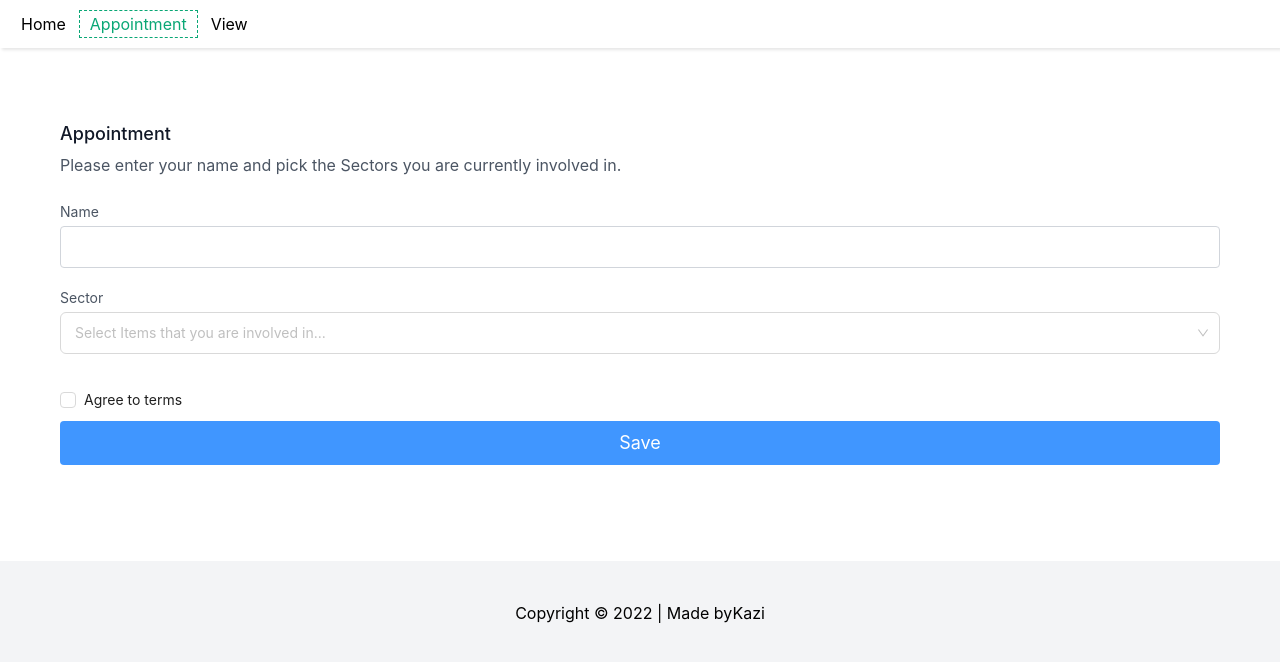
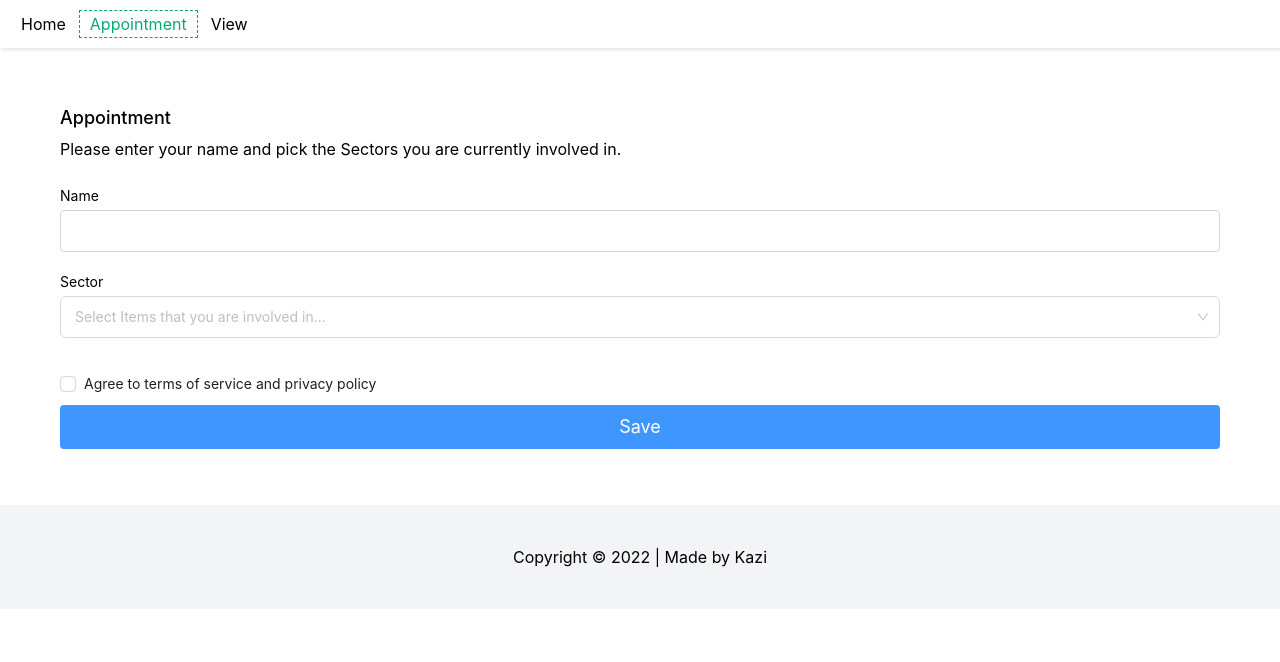
Before and after one commit to kazi331/coding-challenge-fiverr, a Next.js app: page /appointment in a window 1280 px wide. Shown: the top 662 px of the page. Built offline with nearby package versions, Linux system fonts and the light colour scheme; no server answers; the database is empty.

Commit message:
dark mode added partially

```diff
--- a/components/Appoinment.jsx
+++ b/components/Appoinment.jsx
@@ -55,24 +55,25 @@ const AppoinmentForm = () => {
 
   return (
     <>
-      <section className="text-gray-600 body-font sticky top-16 ">
+      <section className="body-font sticky top-16 ">
         <div className="container lg:px-5 mx-auto flex sm:flex-nowrap flex-wrap">
-          <form onSubmit={handleSubmit} className="bg-white flex flex-col md:ml-auto w-full md:py-4 mt-2 md:mt-0">
-            <h2 className="text-gray-900 text-lg mb-1 font-medium title-font">Appointment</h2>
-            <p className="leading-relaxed mb-5 text-gray-600">Please enter your name and pick the Sectors you are currently involved in. </p>
+          <form onSubmit={handleSubmit} className="flex flex-col md:ml-auto w-full md:py-4 mt-2 md:mt-0">
+            <h2 className="text-lg mb-1 font-medium title-font">Appointment</h2>
+            <p className="leading-relaxed mb-5  ">Please enter your name and pick the Sectors you are currently involved in. </p>
             <div className="relative mb-4">
-              <label htmlFor="name" className="leading-7 text-sm text-gray-600">Name</label>
+              <label htmlFor="name" className="leading-7 text-sm ">Name</label>
               <input type="text" id="name" name="name" className="form-input" required />
             </div>
             <div className="relative mb-4">
-              <label htmlFor="email" className="leading-7 text-sm text-gray-600">Sector</label>
+              <label htmlFor="email" className="leading-7 text-sm ">Sector</label>
               <Sectors required value={values} setValues={setValues} />
               <p className='text-red-500 text-sm font-semibold py-2 pl-1'>{err}</p>
             </div>
-            <Checkbox required name="check this"
+            <Checkbox required title="check this"
+            className='dark:text-gray-200'
               style={{ margin: '3px 0 10px' }}
               onChange={() => setAgree(!agree)}>
-              Agree to terms
+              Agree to terms of service and privacy policy
             </Checkbox>
             <button disabled={loading} className="form-button">{loading? 'Saving...' : 'Save'}</button>
           </form>
--- a/components/Layout.js
+++ b/components/Layout.js
@@ -12,7 +12,7 @@ const Layout = ({ children }) => {
   const { pathname } = useRouter();
   return (
     <div>
-      <header className='header'>
+      <header className='header bg-white bg-opacity-50  backdrop-blur dark:bg-gray-800 dark:text-gray-200 z-10'>
         <div className="container">
           <nav className='header-menu'>
             {menuItems.map((m) => <Link className={pathname === m.href ? 'active' : ''} key={m.key} href={m.href} >{m.label}</Link>)}
@@ -21,15 +21,15 @@ const Layout = ({ children }) => {
       </header>
 
       {/* content  */}
-      <div className="p-2 md:p-4 lg:p-10 mt-4" >
+      <div className="p-2 md:p-4 lg:p-10 pt-4 dark:bg-gray-800 dark:text-gray-200" >
         {children}
       </div>
 
       {/* footer  */}
       <footer>
-        <p className='text-center bg-gray-100 py-10 mt-10 '>
+        <p className='text-center bg-gray-100 dark:bg-gray-900 dark:text-gray-200 py-10 pt-10 '>
           Copyright &copy; 2022 | Made by
-          <Link href="https://github.com/kazi331" title='Kazi On Github'>Kazi</Link>
+          <Link href="https://github.com/kazi331" title='Kazi On Github'> Kazi</Link>
         </p>
       </footer>
     </div>
--- a/components/Title.jsx
+++ b/components/Title.jsx
@@ -14,9 +14,9 @@ const Title = ({ name, id }) => {
     }
   };
   return (
-    <div className='flex items-center justify-between'>
-      <div className='relative inline-block'>
-        <h2 className="text-gray-900 title-font font-medium">{name}</h2>
+    <div className='flex items-center justify-between dark:text-gray-200 '>
+      <div className='relative'>
+        <h2 className="title-font font-medium">{name}</h2>
         <Badge dot status='success' className='absolute -right-2 -top-2' />
       </div>
       {/* // delete button  */}
--- a/components/Views.jsx
+++ b/components/Views.jsx
@@ -11,12 +11,12 @@ const Views = () => {
       <Skeleton loading={loading} />
       {dataError && <h2 className='text-center text-red-600'>Data loading Error!!</h2>}
       {data?.length === 0 ? <h2 className='py-4 text-center'>No Data found</h2> :
-        <div className="text-gray-600 body-font">
+        <div className="text-gray-600 dark:text-gray-200 body-font">
           <div className="container mx-auto">
-            <Collapse accordion >
+            <Collapse accordion className='dark:border-gray-600' >
               {data?.map(appointment => {
                 return <Panel header={<Title name={appointment.name} id={appointment._id} />} key={appointment._id}>
-                  {appointment?.sectors?.map((s, i) => <li key={i}>{s.value}- {s.label}</li>)}
+                  <ul>{appointment?.sectors?.map((s, i) => <li key={i}>{s.value}- {s.label}</li>)}</ul>
                 </Panel>
               }
               )}
--- a/pages/index.js
+++ b/pages/index.js
@@ -12,10 +12,10 @@ export default function Home() {
       </Head>
       <main>
         <div className="flex flex-col lg:flex-row gap-4 w-full">
-          <div className="border w-full p-4">
+          <div className="border w-full dark:border-gray-600 p-4 dark:bg-gray-700 dark:text-gray-200">
             <AppointmentForm />
           </div>
-          <div className="border w-full p-4">
+          <div className="border dark:border-gray-600 w-full p-4 dark:bg-gray-700 dark:text-gray-200">
             <Views />
           </div>
         </div>
--- /dev/null
+++ b/pages/test.js
@@ -0,0 +1,30 @@
+import React from 'react'
+
+const Test = () => {
+
+
+
+
+
+  const msg1 = () => {
+    console.log('this is first function')
+  }
+
+
+
+  const msg2 = (msg, callback) => {
+    console.log(msg);
+   callback();
+  }
+
+
+  msg2('This is first parameter', msg1);
+
+
+
+  return (
+    <div>Test</div>
+  )
+}
+
+export default Test
--- a/styles/globals.css
+++ b/styles/globals.css
@@ -22,7 +22,6 @@ a {
   top: 0;
   z-index: 1;
   width: 100%;
-  background: white;
   box-shadow: 2px 2px 3px rgba(0, 0, 0, 0.1);
 }
 
@@ -43,7 +42,6 @@ a {
 .header-menu a {
   display: inline-block;
   padding: 3px 10px;
-  color: #000;
   border: 1px solid transparent;
   }
 
@@ -62,13 +60,17 @@ a {
     padding: 6px;
 }
 
+.ant-collapse>.ant-collapse-item >.ant-collapse-header {
+  align-items: center;
+}
+
 @tailwind base;
 @tailwind components;
 @tailwind utilities;
 
 @layer components {
   .form-input {
-    @apply w-full bg-white rounded border border-gray-300 focus:border-primary focus:ring-2 focus:ring-indigo-200 text-base outline-none text-gray-700 py-1 px-3 leading-8 transition-colors duration-200 ease-in-out
+    @apply w-full bg-white dark:bg-transparent dark:text-gray-200 rounded border border-gray-300 focus:border-primary focus:ring-2 focus:ring-indigo-200 text-base outline-none text-gray-700 py-1 px-3 leading-8 transition-colors duration-200 ease-in-out
   }
   .form-button{
     @apply bg-primary text-white border-0 py-2 px-6 focus:outline-none hover:bg-primary rounded text-lg
```
